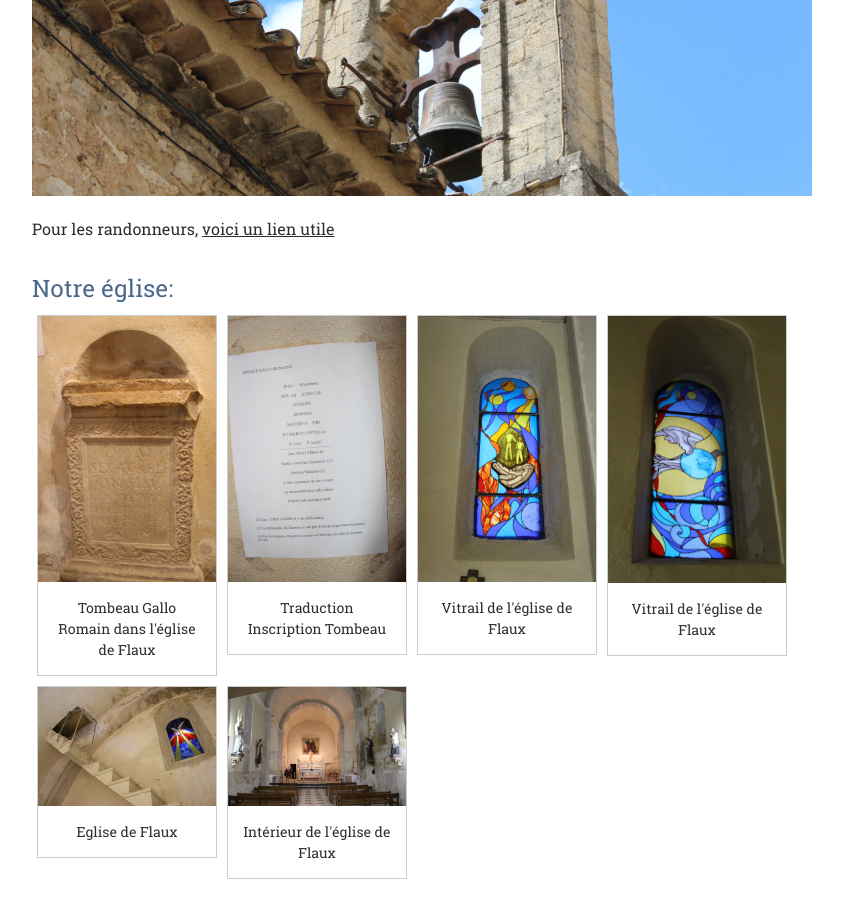
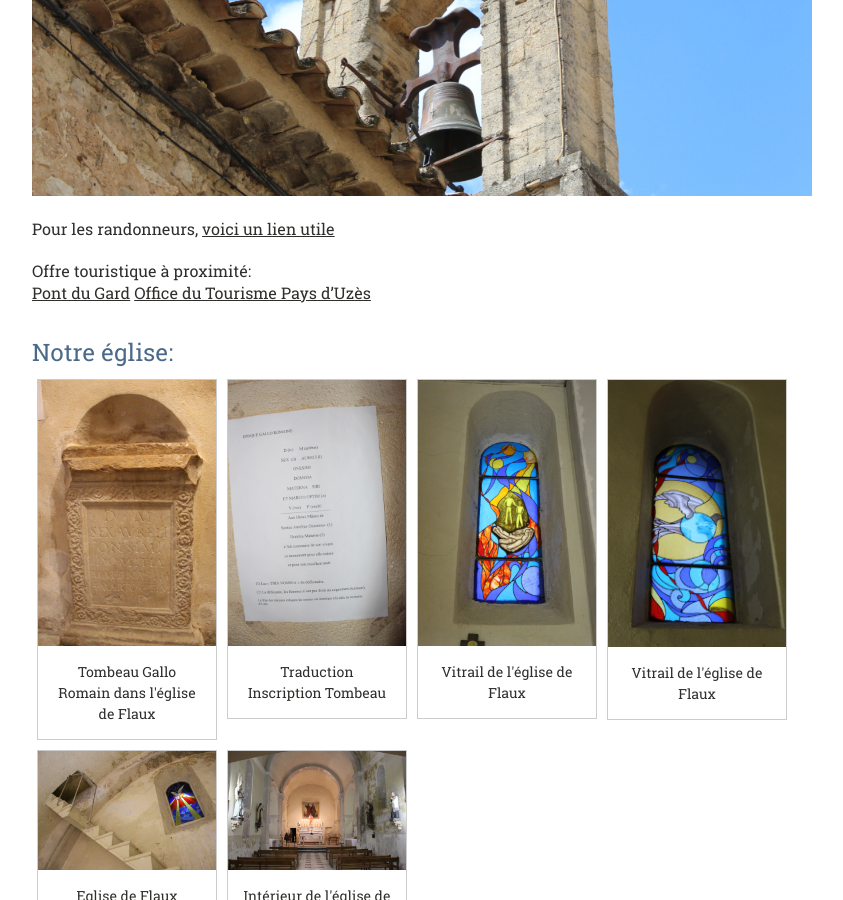
Before and after one commit to Flaux-Village/flaux-village.github.io, a Jekyll site: the page built from interets.md, in a window 1280 px wide and 900 px high, scrolled down 414 px. Shown: the whole window, without its empty margins (58-901 px from the left). Built offline with Jekyll 4.4.1, drawn with Linux system fonts in a browser that asks for light colours.

Commit message:
Update interets.md

```diff
--- a/interets.md
+++ b/interets.md
@@ -27,6 +27,12 @@ menu_secondaire:
 ---
 
 Pour les randonneurs, [voici un lien utile](https://www.visorando.com/randonnee-flaux.html "parcours")
+
+Offre touristique à proximité:
+[Pont du Gard](http://www.pontdugard.fr)
+[Office du Tourisme Pays d’Uzès](https://www.ccpaysduzes.fr/culture/evenements.html)
+
+
 
 # Notre église:
 
```
